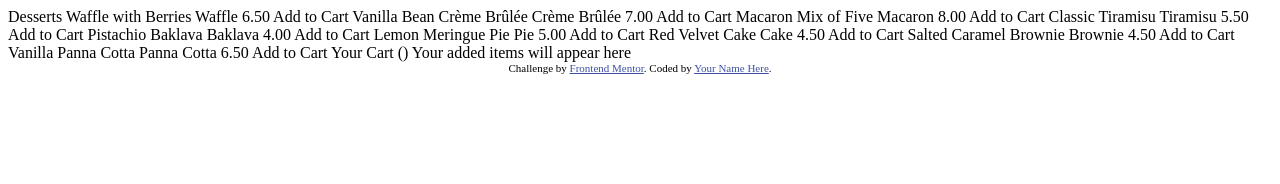
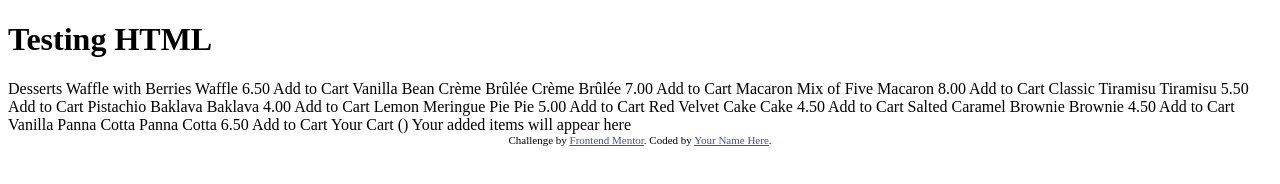
Before and after one commit to Greyholdyngs/checkings, a plain HTML site: page index.html in a window 1280 px wide. Drawn offline with Linux system fonts and the light colour scheme.

Commit message:
new changes

```diff
--- a/index.html
+++ b/index.html
@@ -15,7 +15,7 @@
   </style>
 </head>
 <body>
-
+  <h1>Testing HTML</h1>
   Desserts
 
   Waffle with Berries
```
